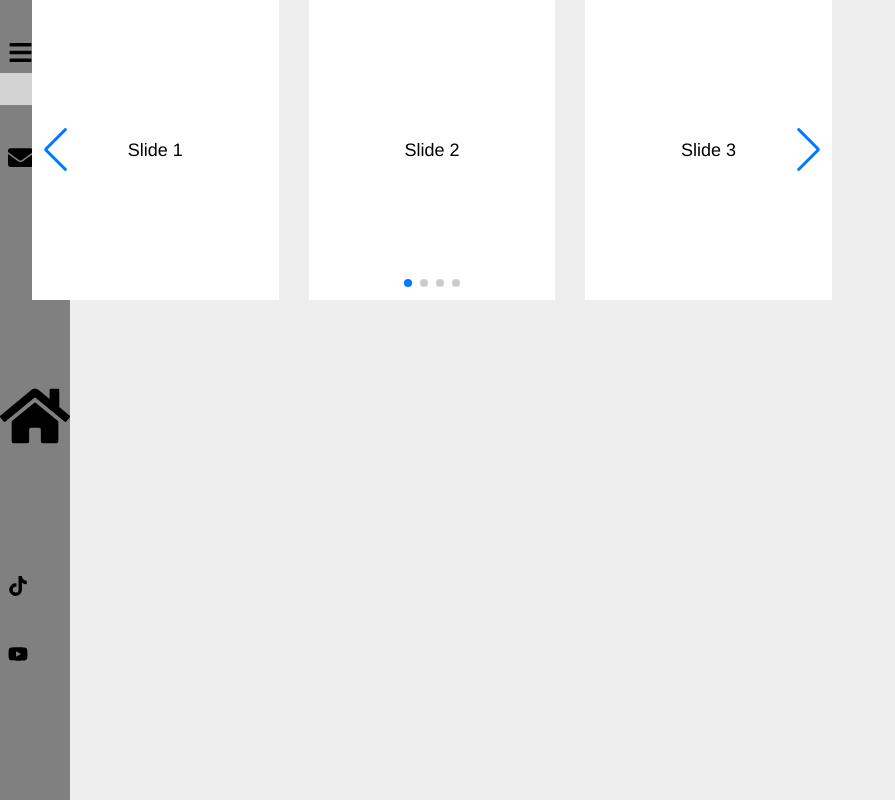
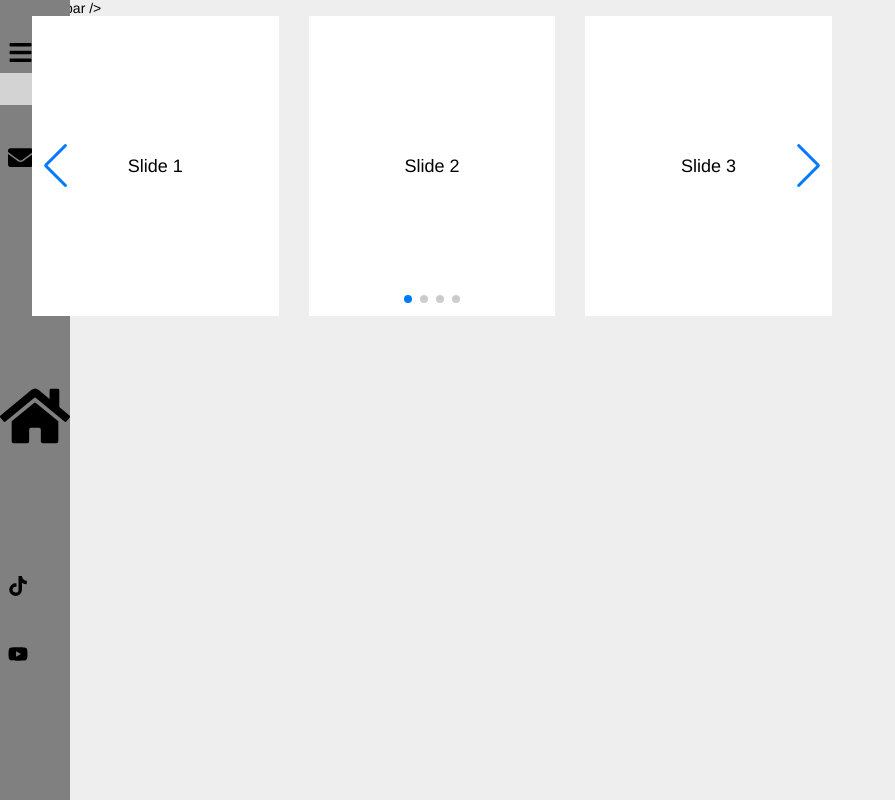
Before and after one commit to pabloramoss/valobrain2, a Next.js app: page / in a window 1280 px wide. Shown: the whole page, without its empty margins (0-895 px from the left). Built offline with nearby package versions, Linux system fonts and the light colour scheme.

Commit message:
add navbar

```diff
--- a/pages/index.tsx
+++ b/pages/index.tsx
@@ -5,6 +5,7 @@ import Head from "next/head";
 import Sidebar from "../components/sections/Sidebar/Sidebar";
 import styles from "../styles/Home.module.css";
 import {Carousel} from "../components/sections/Carousel";
+import Navbar from "../components/Navbar/Navbar";
 
 const Home: NextPage = () => {
   return (
@@ -15,10 +16,12 @@ const Home: NextPage = () => {
         <link href="/favicon.ico" rel="icon" />
       </Head>
 
-      <main style={{display: "flex"}}>
-        {/* <Navbar /> */}
-        <Sidebar />
-        <Carousel />
+      <main style={{display: "flex", flexDirection: "column"}}>
+        <Navbar />
+        <div style={{display: "flex"}}>
+          <Sidebar />
+          <Carousel />
+        </div>
         {/* <MainContent>
           <Hero />
           <CarouselMaps />
```
